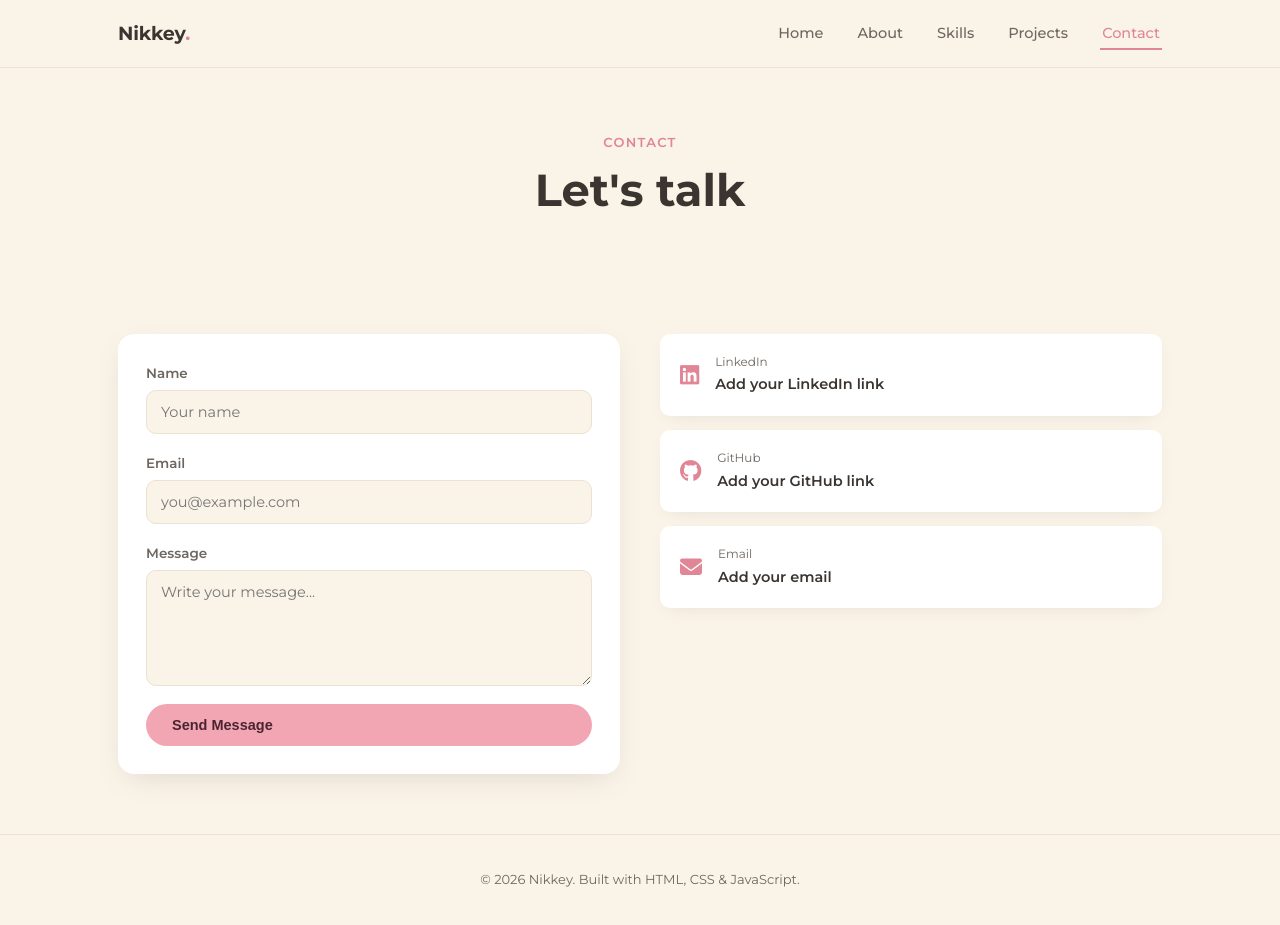
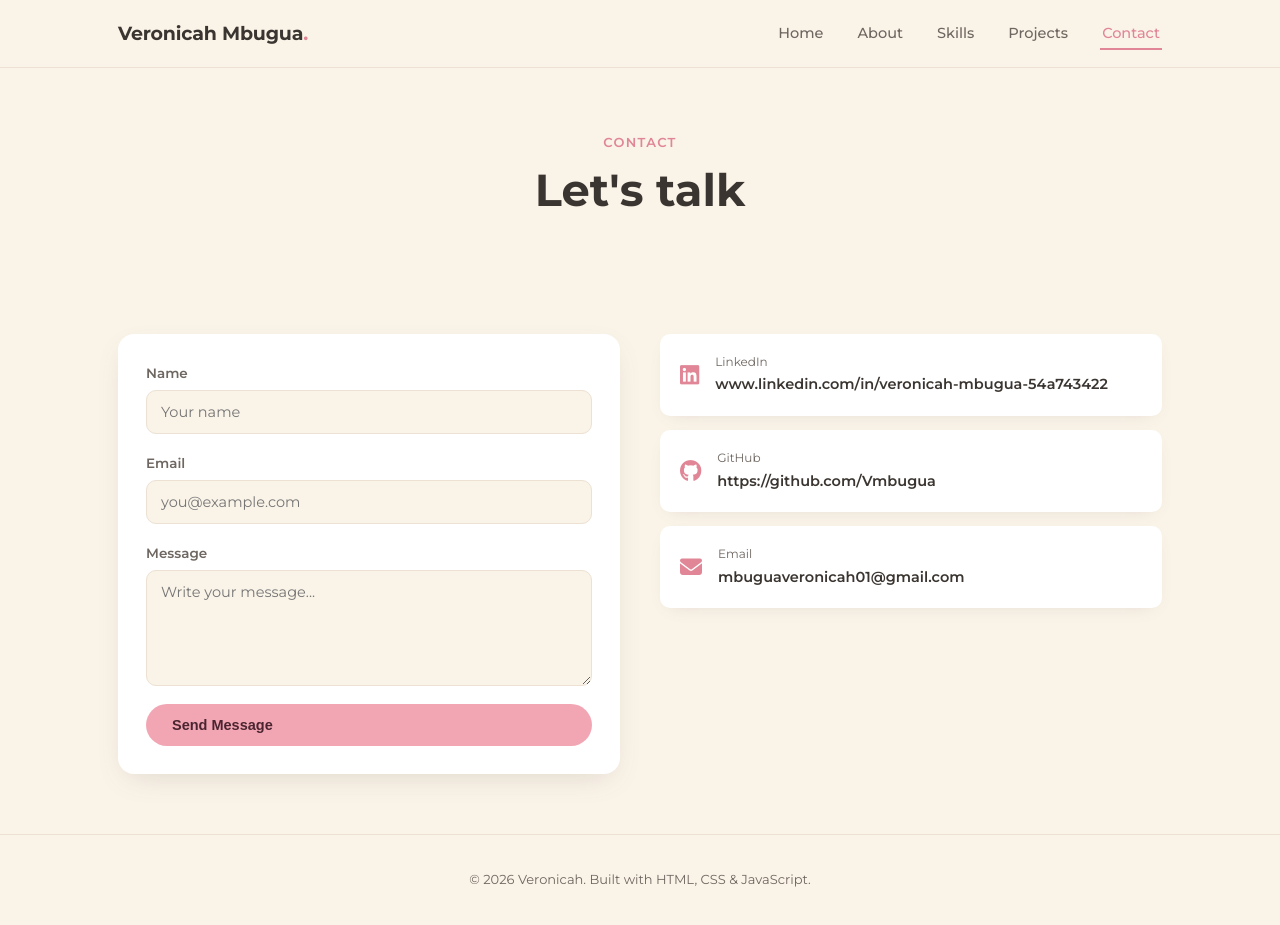
Before and after one commit to Vmbugua/Vmbugua.github.io, a plain HTML site: page contact.html in a window 1280 px wide. Drawn offline with Linux system fonts and the light colour scheme.

Commit message:
Update contact details and title to Veronicah

```diff
--- a/contact.html
+++ b/contact.html
@@ -3,7 +3,7 @@
 <head>
 <meta charset="UTF-8">
 <meta name="viewport" content="width=device-width, initial-scale=1.0">
-<title>Contact — Nikkey</title>
+<title>Contact — Veronicah</title>
 <link rel="preconnect" href="https://fonts.googleapis.com">
 <link rel="preconnect" href="https://fonts.gstatic.com" crossorigin>
 <link href="https://fonts.googleapis.com/css2?family=Montserrat:wght@400;500;600;700&display=swap" rel="stylesheet">
@@ -14,7 +14,7 @@
 
 <nav class="navbar">
   <div class="navbar-inner">
-    <a href="index.html" class="brand">Nikkey<span>.</span></a>
+    <a href="index.html" class="brand">Veronicah Mbugua<span>.</span></a>
     <ul class="nav-links">
       <li><a href="index.html">Home</a></li>
       <li><a href="about.html">About</a></li>
@@ -60,21 +60,23 @@
           <i class="fa-brands fa-linkedin"></i>
           <div>
             <span class="label">LinkedIn</span>
-            <span class="value">Add your LinkedIn link</span>
+            <span class="value">www.linkedin.com/in/veronicah-mbugua-54a743422
+
+</span>
           </div>
         </a>
         <a class="social-card" href="#">
           <i class="fa-brands fa-github"></i>
           <div>
             <span class="label">GitHub</span>
-            <span class="value">Add your GitHub link</span>
+            <span class="value">https://github.com/Vmbugua</span>
           </div>
         </a>
         <a class="social-card" href="#">
           <i class="fa-solid fa-envelope"></i>
           <div>
             <span class="label">Email</span>
-            <span class="value">Add your email</span>
+            <span class="value">mbuguaveronicah01@gmail.com</span>
           </div>
         </a>
       </div>
@@ -84,7 +86,7 @@
 </main>
 
 <footer>
-  &copy; 2026 Nikkey. Built with HTML, CSS &amp; JavaScript.
+  &copy; 2026 Veronicah. Built with HTML, CSS &amp; JavaScript.
 </footer>
 
 <script src="script.js"></script>
```
